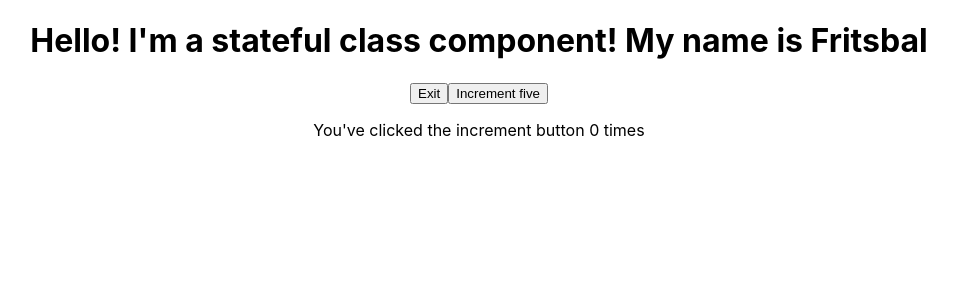
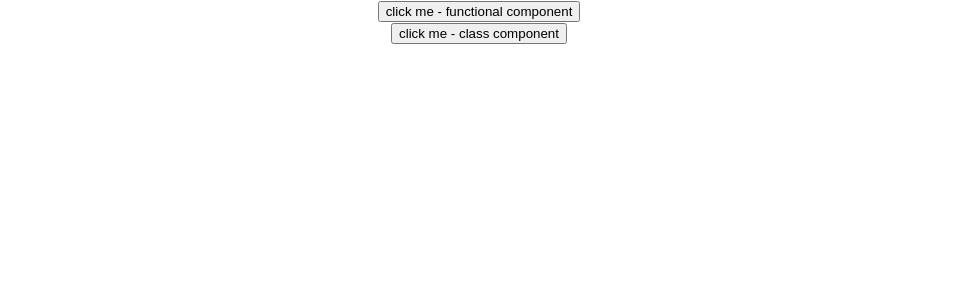
Before and after one commit to DOdrums/walkthrough-gitpod-react, a React (Create React App) app in the folder my-app/: page / in a window 1280 px wide. Shown: the top 300 px of the page, without its empty margins (161-1118 px from the left). Built offline with nearby package versions, Linux system fonts and the light colour scheme.

Commit message:
Add EventsClass and EventsFunctional components

```diff
--- a/my-app/src/App.js
+++ b/my-app/src/App.js
@@ -1,11 +1,12 @@
-import logo from './logo.svg';
 import './App.css';
-import StatefulGreetingWithPrevState from "./components/StatefulGreetingWithPrevState"
+import EventsClass from "./components/EventsClass"
+import EventsFunctional from "./components/EventsFunctional"
 
 function App() {
   return (
     <div className="App">
-      <StatefulGreetingWithPrevState greeting="I'm a stateful class component!" name="Fritsbal"/>
+       <EventsFunctional/>
+       <EventsClass/>
     </div>
   );
 }
--- /dev/null
+++ b/my-app/src/components/EventsClass.js
@@ -0,0 +1,17 @@
+import React, { Component } from 'react'
+
+export class EventsClass extends Component {
+    clickHandler(){
+        console.log("Clicked the class button");
+    }
+
+  render() {
+    return (
+      <div>
+        <button onClick={this.clickHandler}>click me - class component</button>
+      </div>
+    )
+  }
+}
+
+export default EventsClass
--- /dev/null
+++ b/my-app/src/components/EventsFunctional.js
@@ -0,0 +1,14 @@
+import React from 'react'
+
+function EventsFunctional() {
+    function clickHandler(){
+        console.log("Clicked thfunctional button")
+    }
+  return (
+    <div>
+        <button onClick={clickHandler}>click me - functional component</button>
+    </div>
+  )
+}
+
+export default EventsFunctional
```
